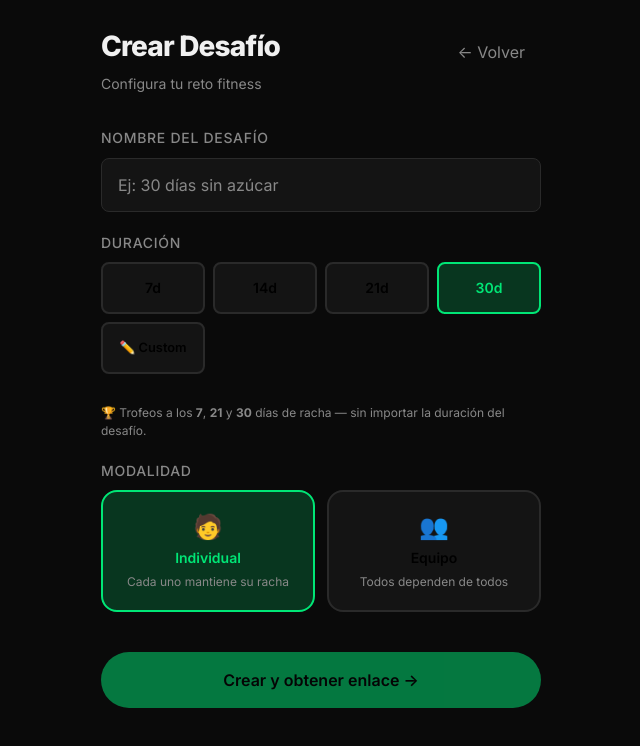
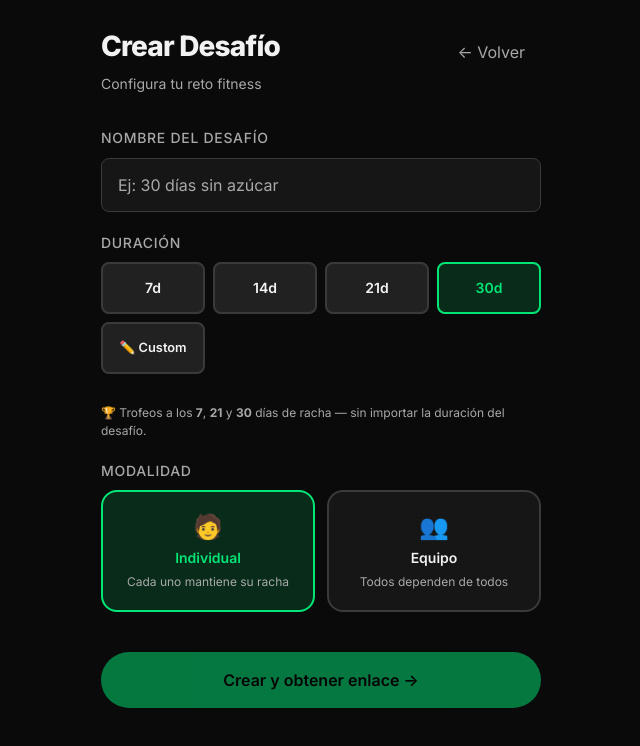
Before and after one commit to drminniti/DM, a Next.js app: page /create in a window 1280 px wide. Shown: the top 746 px of the page, without its empty margins (319-959 px from the left). Built offline with nearby package versions, Linux system fonts and the light colour scheme; no server answers.

Commit message:
style: improve contrast - brighter borders, muted text and inactive element states

```diff
--- a/app/globals.css
+++ b/app/globals.css
@@ -7,14 +7,15 @@
 :root {
   /* Colors */
   --color-bg: #0a0a0a;
-  --color-surface: #141414;
-  --color-surface-2: #1e1e1e;
-  --color-border: #2a2a2a;
-  --color-text: #f0f0f0;
-  --color-text-muted: #888;
+  --color-surface: #161616;
+  --color-surface-2: #212121;
+  --color-border: #3a3a3a;
+  --color-text: #f2f2f2;
+  --color-text-muted: #a8a8a8;
+  --color-text-dim: #707070;
   --color-accent: #00e676;
   --color-accent-dim: #00c95a;
-  --color-accent-glow: rgba(0, 230, 118, 0.2);
+  --color-accent-glow: rgba(0, 230, 118, 0.15);
   --color-danger: #ff4444;
   --color-warning: #ffaa00;
 
@@ -150,14 +151,8 @@ button { font-family: var(--font); cursor: pointer; border: none; background: no
 }
 
 /* ---- Cards ---- */
-.card {
-  background: var(--color-surface);
-  border: 1px solid var(--color-border);
-  border-radius: var(--radius-md);
-  padding: var(--space-5);
-  transition: border-color var(--transition);
-}
-.card:hover { border-color: #3a3a3a; }
+.card { background: var(--color-surface); border: 1px solid var(--color-border); border-radius: var(--radius-md); padding: var(--space-5); transition: border-color var(--transition); }
+.card:hover { border-color: #505050; }
 .card-link { display: block; }
 
 /* ---- Form ---- */
@@ -212,6 +207,11 @@ button { font-family: var(--font); cursor: pointer; border: none; background: no
   cursor: pointer;
   background: var(--color-surface);
   text-align: center;
+  color: var(--color-text);
+}
+.mode-option:hover {
+  border-color: #555;
+  background: var(--color-surface-2);
 }
 .mode-option.active {
   border-color: var(--color-accent);
@@ -237,8 +237,13 @@ button { font-family: var(--font); cursor: pointer; border: none; background: no
   font-size: 0.875rem;
   transition: all var(--transition);
   cursor: pointer;
-  background: var(--color-surface);
+  background: var(--color-surface-2);
   min-height: 52px;
+  color: var(--color-text);
+}
+.day-option:hover {
+  border-color: #555;
+  background: #2a2a2a;
 }
 .day-option.active {
   border-color: var(--color-accent);
```
